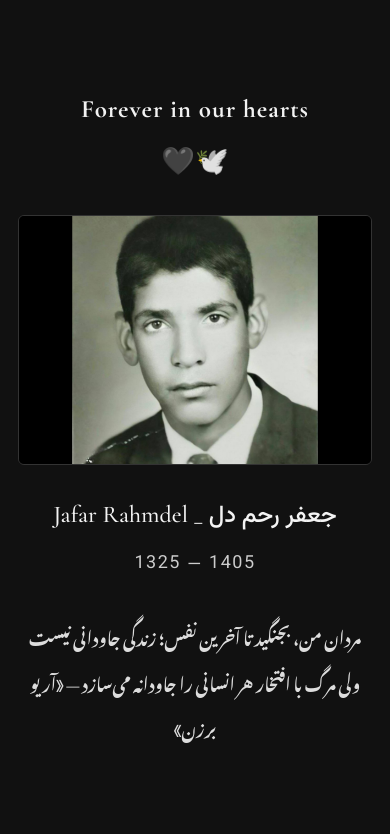
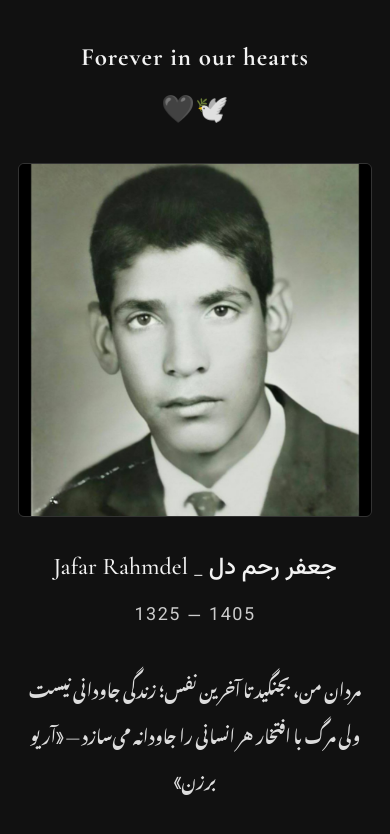
Before and after one commit to baharrahmdel7/jafar-rahmdel-memorial, a plain HTML site: page index.html in a window 390 px wide. Drawn offline with nearby package versions, Linux system fonts and the light colour scheme; a web font is replaced by a local one.

Commit message:
Update index.html

```diff
--- a/index.html
+++ b/index.html
@@ -95,10 +95,6 @@
         font-size: 25px;
       }
 
-      .photo {
-        height: 250px;
-      }
-
       .name {
         font-size: 24px;
       }
```
